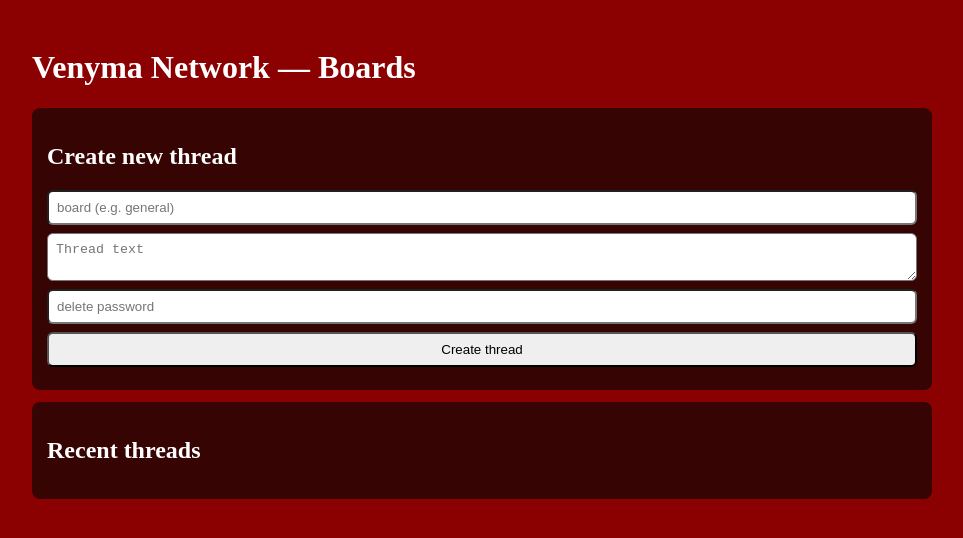
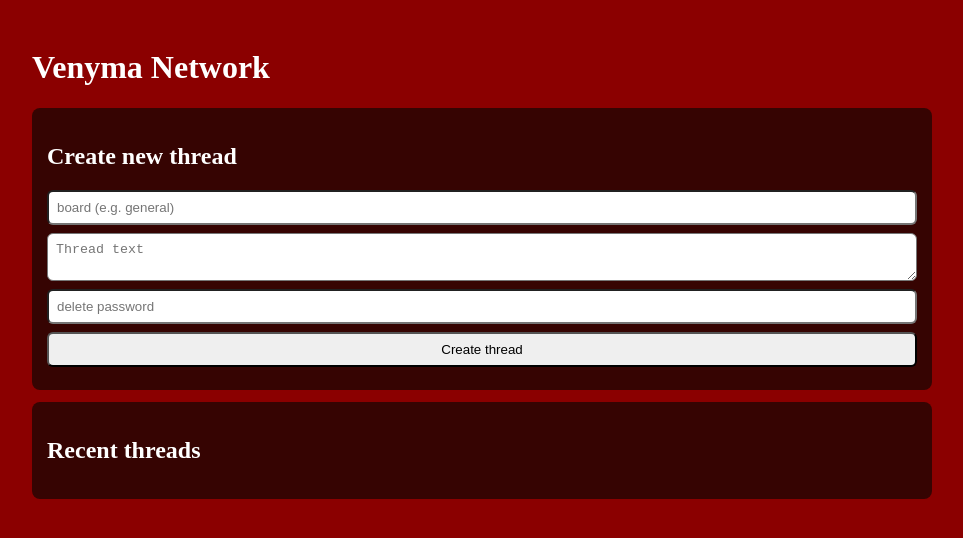
Before and after one commit to venyma/venyma-msg, a plain HTML site: page public/index.html in a window 1280 px wide. Shown: the whole page, without its empty margins (158-1121 px from the left). Drawn offline with nearby package versions, Linux system fonts and the light colour scheme.

Commit message:
Update index.html

```diff
--- a/public/index.html
+++ b/public/index.html
@@ -3,12 +3,12 @@
   <head>
     <meta charset="utf-8" />
     <meta name="viewport" content="width=device-width,initial-scale=1" />
-    <title>Venyma — Boards</title>
+    <title>Venyma Network</title>
     <link rel="stylesheet" href="/style.css" />
   </head>
   <body>
     <main>
-      <h1>Venyma Network — Boards</h1>
+      <h1>Venyma Network</h1>
 
       <section class="create">
         <h2>Create new thread</h2>
```
